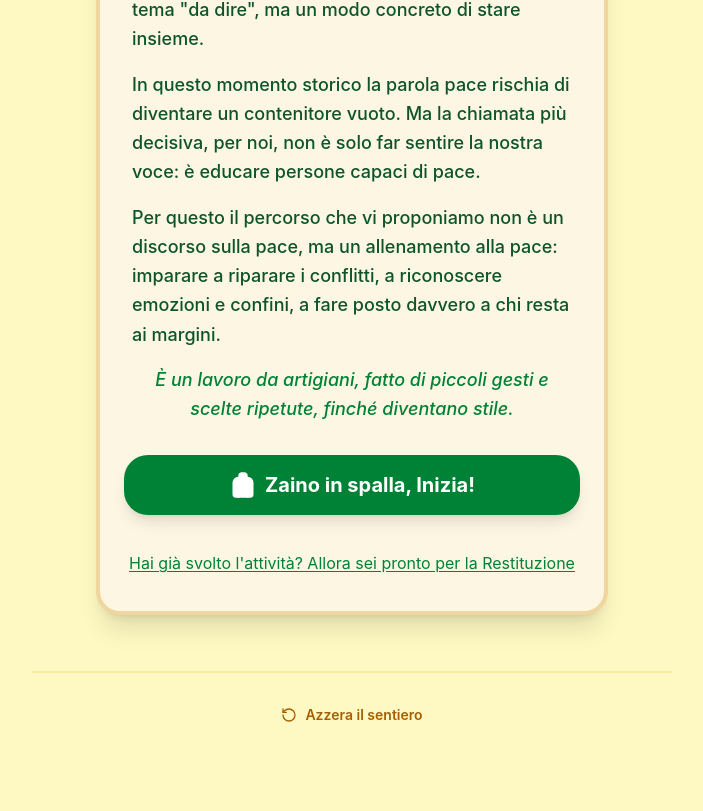
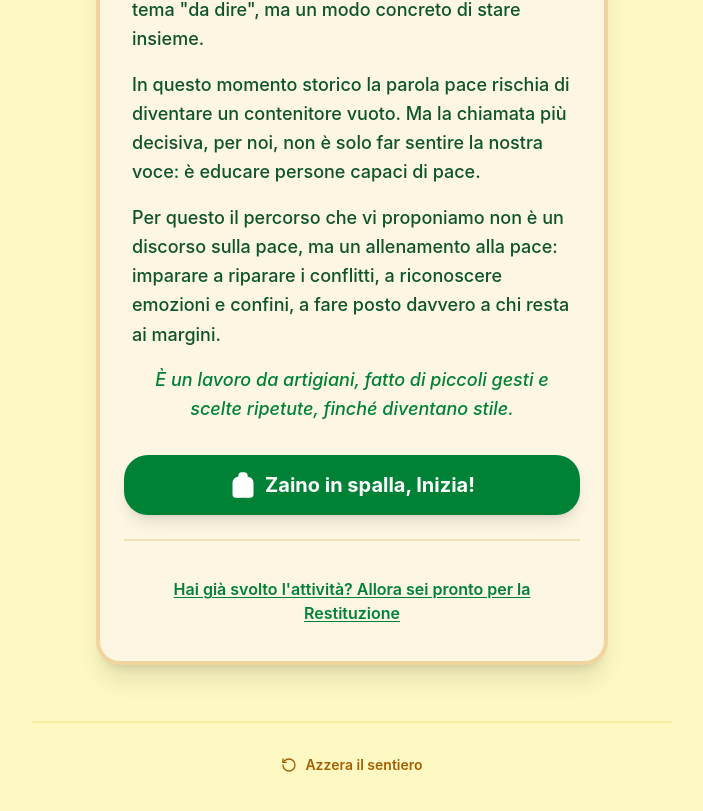
Before and after one commit to Stiva/messa-a-fuoco, a React (Vite) app: page / in a window 1280 px wide. Shown: the part 496-1307 px from the top of the page, without its empty margins (288-991 px from the left). Before the commit the page ends 1277 px from the top, so only its background shows below. Built offline with nearby package versions, Linux system fonts and the light colour scheme; no server answers.

Commit message:
style: Refactor skip to restitution button in Step1Intro component for improved layout and fallback label handling

```diff
--- a/src/steps/Step1Intro.jsx
+++ b/src/steps/Step1Intro.jsx
@@ -48,13 +48,15 @@ export default function Step1Intro({ proceed, skipToRestitution, cms }) {
       </button>
 
       {skipToRestitution && (
-        <button
-          type="button"
-          onClick={skipToRestitution}
-          className="mt-6 w-full py-3 text-base text-green-700 hover:text-green-800 underline underline-offset-2 transition-colors"
-        >
-          {d.skipToRestitutionLabel}
-        </button>
+        <div className="mt-6 pt-6 border-t-2 border-yellow-600/20">
+          <button
+            type="button"
+            onClick={skipToRestitution}
+            className="w-full py-3 text-base font-semibold text-green-700 hover:text-green-800 underline underline-offset-2 transition-colors"
+          >
+            {d.skipToRestitutionLabel || FALLBACK.skipToRestitutionLabel}
+          </button>
+        </div>
       )}
     </div>
   );
```
